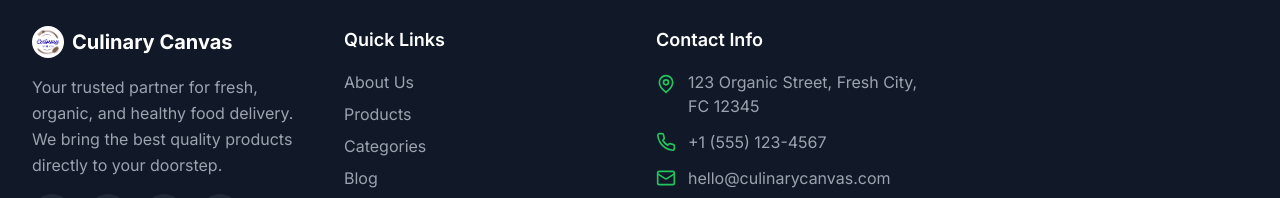
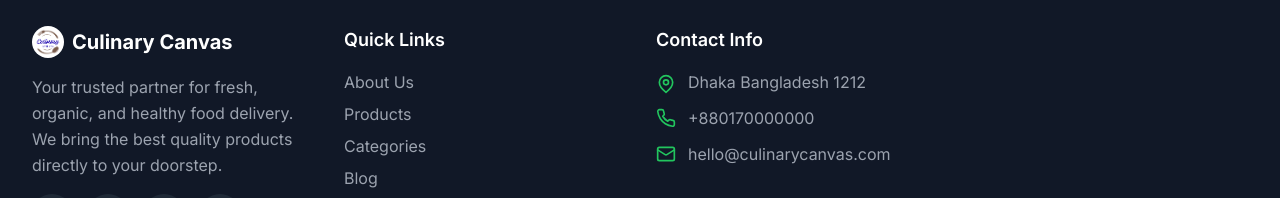
Before and after one commit to uzicodes/Culinary-Canvas, a Next.js app: page / in a window 1280 px wide. Shown: the part 3648-3846 px from the top of the page. Built offline with nearby package versions, Linux system fonts and the light colour scheme; no server answers.

Commit message:
edited the contact info from the footer

```diff
--- a/src/components/Footer.tsx
+++ b/src/components/Footer.tsx
@@ -77,12 +77,12 @@ const Footer = () => {
               <div className="flex items-start space-x-3">
                 <MapPin className="w-5 h-5 text-primary-500 flex-shrink-0 mt-1" />
                 <span className="text-gray-400">
-                  123 Organic Street, Fresh City, FC 12345
+                  Dhaka Bangladesh 1212
                 </span>
               </div>
               <div className="flex items-center space-x-3">
                 <Phone className="w-5 h-5 text-primary-500 flex-shrink-0" />
-                <span className="text-gray-400">+1 (555) 123-4567</span>
+                <span className="text-gray-400">+880170000000</span>
               </div>
               <div className="flex items-center space-x-3">
                 <Mail className="w-5 h-5 text-primary-500 flex-shrink-0" />
```
